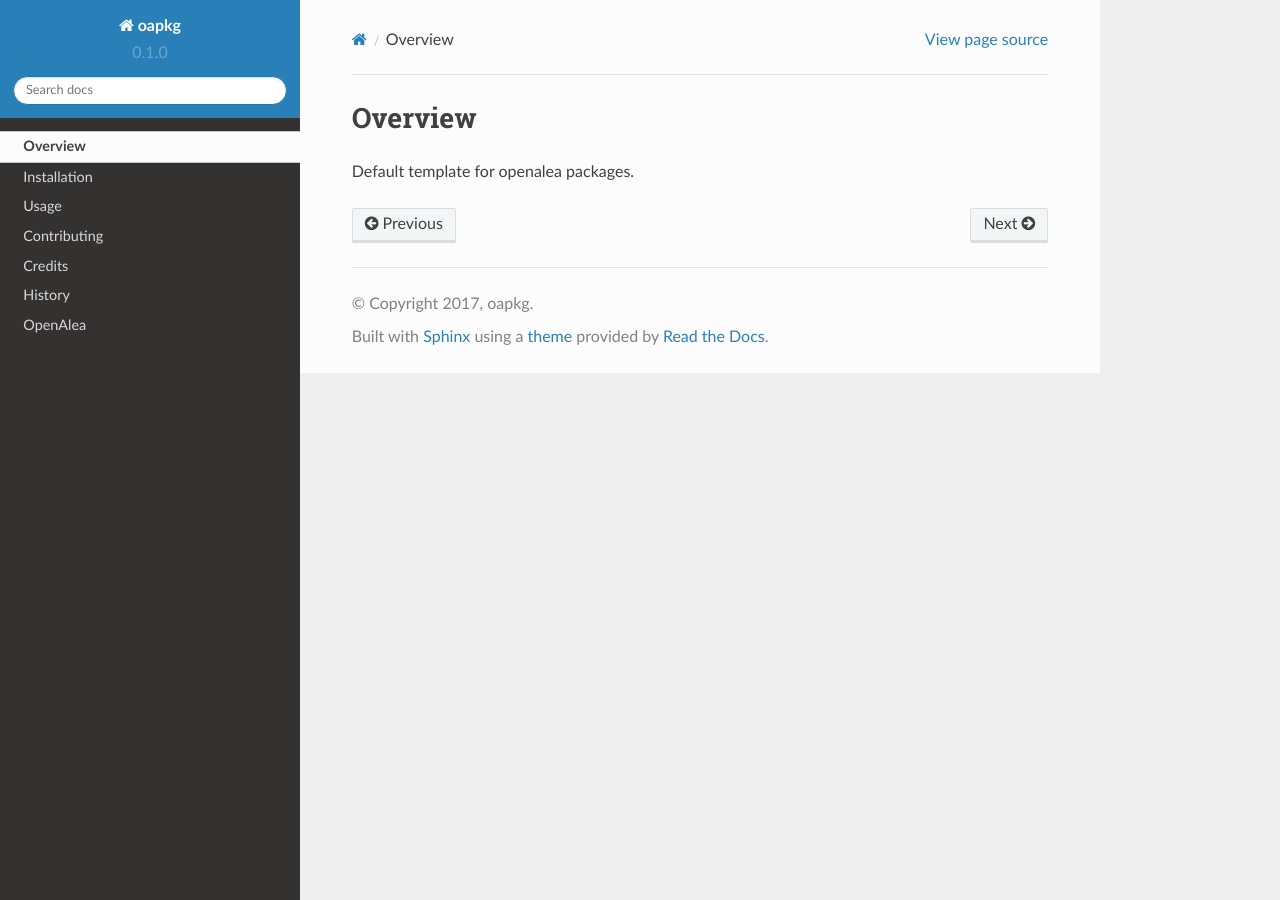
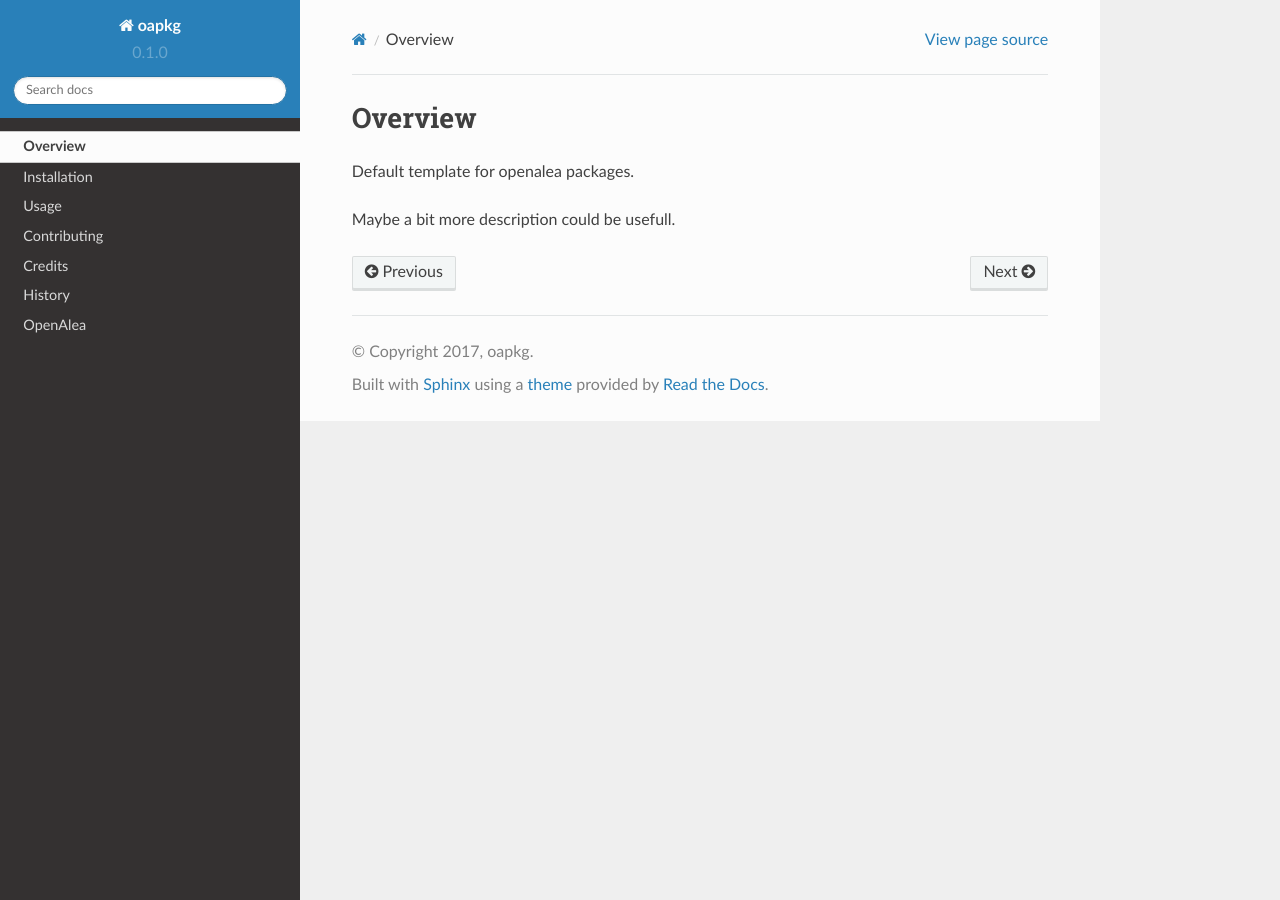
Before and after one commit to openalea/oapkg, a Sphinx documentation site: the page built from doc/readme.rst, in a window 1280 px wide. Built offline with Sphinx 7.4.7 and the Read the Docs theme 2.0.0, drawn with Linux system fonts in a browser that asks for light colours; pages that are not in the unit, such as notebooks, are missing from menus.

Commit message:
more doc to trigger readthedocs

```diff
--- a/doc/readme.rst
+++ b/doc/readme.rst
@@ -2,3 +2,5 @@ Overview
 ========
 
 Default template for openalea packages.
+
+Maybe a bit more description could be usefull.
```
